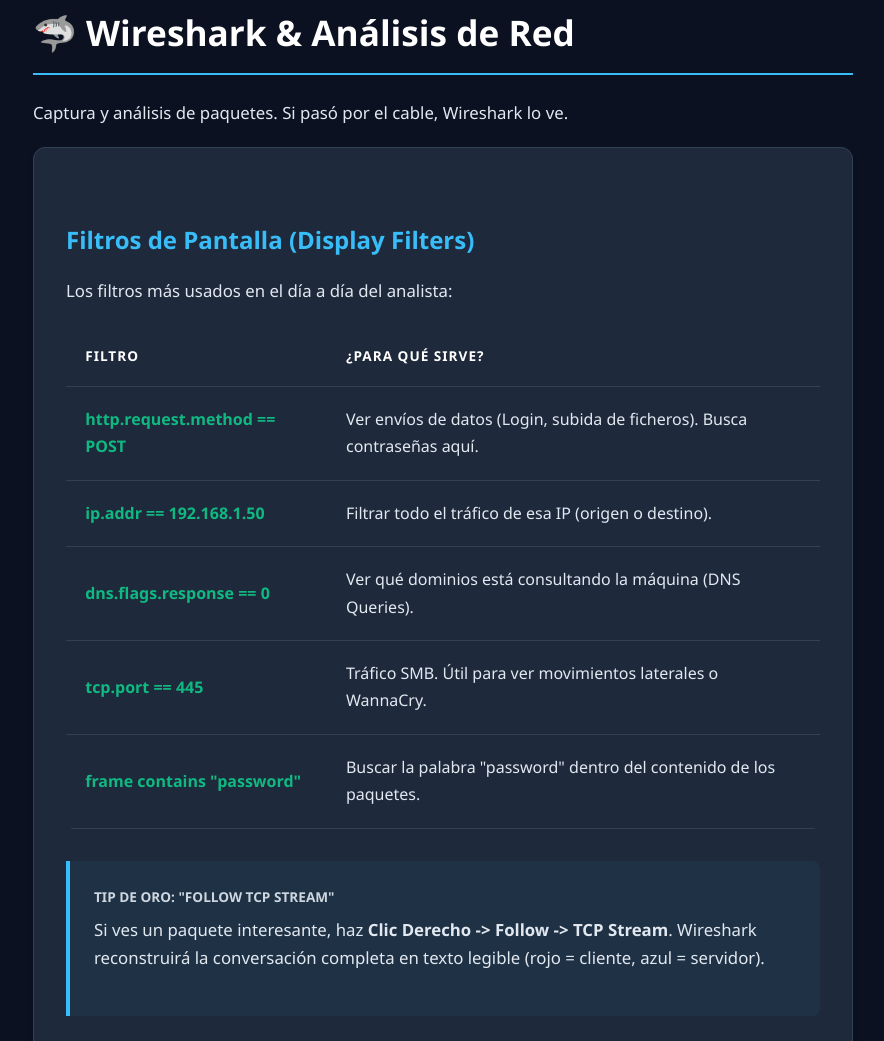
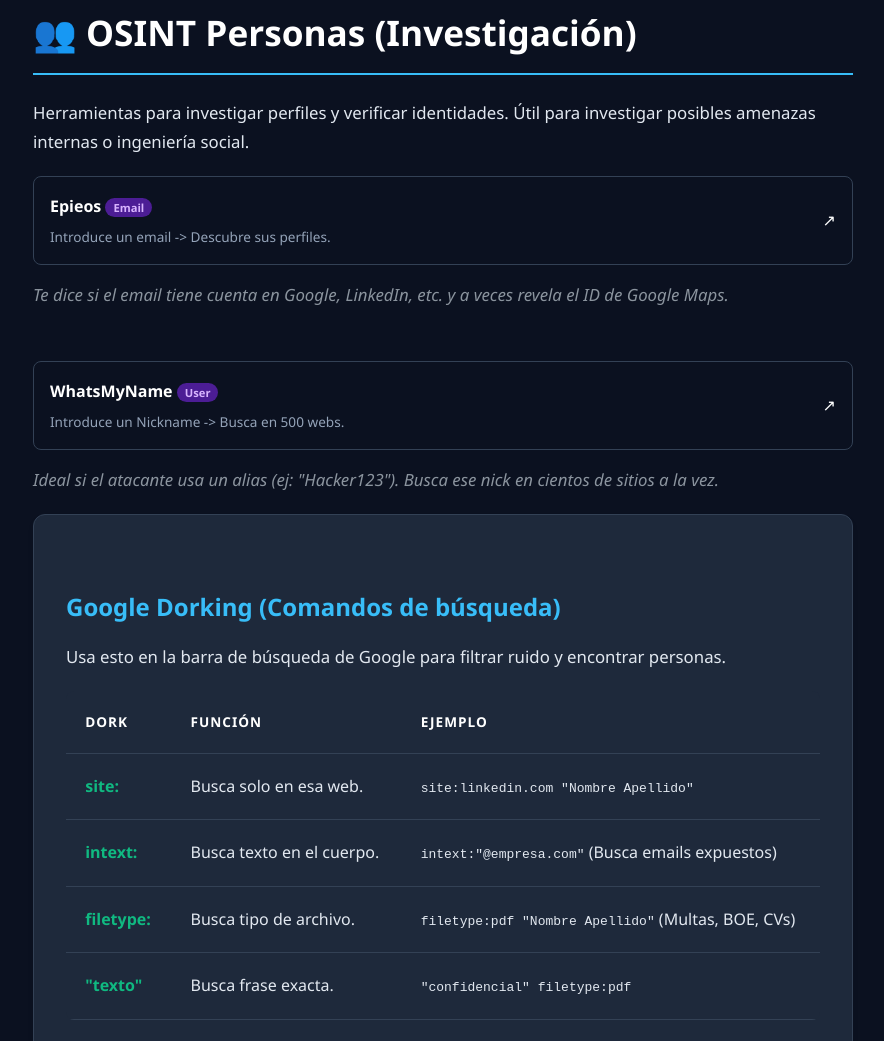
Before and after one commit to NicolasHernanz/Centralita-SOC, a plain HTML site: page index.html in a window 1280 px wide. Shown: the part 1759-2800 px from the top of the page, without its empty margins (347-1231 px from the left). Drawn offline with Linux system fonts and the light colour scheme.

Commit message:
Add files via upload

```diff
--- a/index.html
+++ b/index.html
@@ -155,6 +155,7 @@
         /* Tags */
         .tag { font-size: 0.7rem; padding: 2px 8px; border-radius: 12px; font-weight: bold; }
         .tag-free { background: #064e3b; color: #6ee7b7; }
+        .tag-osint { background: #4c1d95; color: #d8b4fe; } /* Nuevo Tag OSINT */
 
         /* Mobile */
         @media (max-width: 1024px) {
@@ -177,11 +178,12 @@
                 <li><a href="#toolkit-rep">Reputación & IP</a></li>
                 <li><a href="#toolkit-file">Análisis de Ficheros</a></li>
                 <li><a href="#toolkit-mail">Email & Phishing</a></li>
+                <li><a href="#osint-people">👥 OSINT Personas (New)</a></li>
             </ul>
 
             <div class="nav-category">2. Manuales Técnicos</div>
             <ul>
-                <li><a href="#wireshark-guide">🦈 Wireshark & Redes (New)</a></li>
+                <li><a href="#wireshark-guide">🦈 Wireshark & Redes</a></li>
                 <li><a href="#defender-guide">🛡️ Microsoft Defender</a></li>
                 <li><a href="#powershell-hunting">⚡ PowerShell Hunting</a></li>
                 <li><a href="#cyberchef-guide">🍳 CyberChef Avanzado</a></li>
@@ -209,7 +211,7 @@
 
         <header>
             <h1>SOC Encyclopedia</h1>
-            <p class="subtitle">Base de conocimiento operativa v7.1. Procedimientos, Teoría y Herramientas.</p>
+            <p class="subtitle">Base de conocimiento operativa v7.2. Procedimientos, Teoría y Herramientas.</p>
         </header>
 
         <section id="toolkit-rep">
@@ -287,6 +289,59 @@
             </div>
         </section>
 
+        <section id="osint-people">
+            <h2>👥 OSINT Personas (Investigación)</h2>
+            <p>Herramientas para investigar perfiles y verificar identidades. Útil para investigar posibles amenazas internas o ingeniería social.</p>
+
+            <div class="grid-2">
+                <div>
+                    <a href="https://epieos.com/" target="_blank" class="tool-btn">
+                        <div>
+                            <div class="tool-name">Epieos <span class="tag tag-osint">Email</span></div>
+                            <div class="tool-desc">Introduce un email -> Descubre sus perfiles.</div>
+                        </div>
+                        <span>↗</span>
+                    </a>
+                    <p class="comment">Te dice si el email tiene cuenta en Google, LinkedIn, etc. y a veces revela el ID de Google Maps.</p>
+                </div>
+                <div>
+                    <a href="https://whatsmyname.app/" target="_blank" class="tool-btn">
+                        <div>
+                            <div class="tool-name">WhatsMyName <span class="tag tag-osint">User</span></div>
+                            <div class="tool-desc">Introduce un Nickname -> Busca en 500 webs.</div>
+                        </div>
+                        <span>↗</span>
+                    </a>
+                    <p class="comment">Ideal si el atacante usa un alias (ej: "Hacker123"). Busca ese nick en cientos de sitios a la vez.</p>
+                </div>
+            </div>
+
+            <div class="card">
+                <h3>Google Dorking (Comandos de búsqueda)</h3>
+                <p>Usa esto en la barra de búsqueda de Google para filtrar ruido y encontrar personas.</p>
+                <table>
+                    <thead><tr><th>Dork</th><th>Función</th><th>Ejemplo</th></tr></thead>
+                    <tbody>
+                        <tr><td><span class="cmd">site:</span></td><td>Busca solo en esa web.</td><td><code>site:linkedin.com "Nombre Apellido"</code></td></tr>
+                        <tr><td><span class="cmd">intext:</span></td><td>Busca texto en el cuerpo.</td><td><code>intext:"@empresa.com"</code> (Busca emails expuestos)</td></tr>
+                        <tr><td><span class="cmd">filetype:</span></td><td>Busca tipo de archivo.</td><td><code>filetype:pdf "Nombre Apellido"</code> (Multas, BOE, CVs)</td></tr>
+                        <tr><td><span class="cmd">"texto"</span></td><td>Busca frase exacta.</td><td><code>"confidencial" filetype:pdf</code></td></tr>
+                    </tbody>
+                </table>
+            </div>
+
+            <div class="card">
+                <h3>Herramientas de Consola (Kali Linux / Python)</h3>
+                <div class="code-block">
+                    <span class="comment"># SHERLOCK: Busca usuarios en redes sociales (Más potente que web)</span><br>
+                    <span class="cmd">python3</span> sherlock.py nombre_usuario
+                </div>
+                <div class="code-block">
+                    <span class="comment"># THEHARVESTER: Busca emails y subdominios de una empresa</span><br>
+                    <span class="cmd">theHarvester</span> -d empresa.com -b google,linkedin
+                </div>
+            </div>
+        </section>
         <section id="wireshark-guide">
             <h2>🦈 Wireshark & Análisis de Red</h2>
             <p>Captura y análisis de paquetes. Si pasó por el cable, Wireshark lo ve.</p>
@@ -545,7 +600,7 @@
         </section>
 
         <footer style="margin-top: 5rem; border-top: 1px solid var(--border); padding-top: 2rem; text-align: center; color: var(--text-muted);">
-            <p>SOC Encyclopedia v7.1 (Complete Edition) | Mantenida por Nicolás</p>
+            <p>SOC Encyclopedia v7.2 (Complete Edition) | Mantenida por Nicolás</p>
         </footer>
 
     </div>
```
